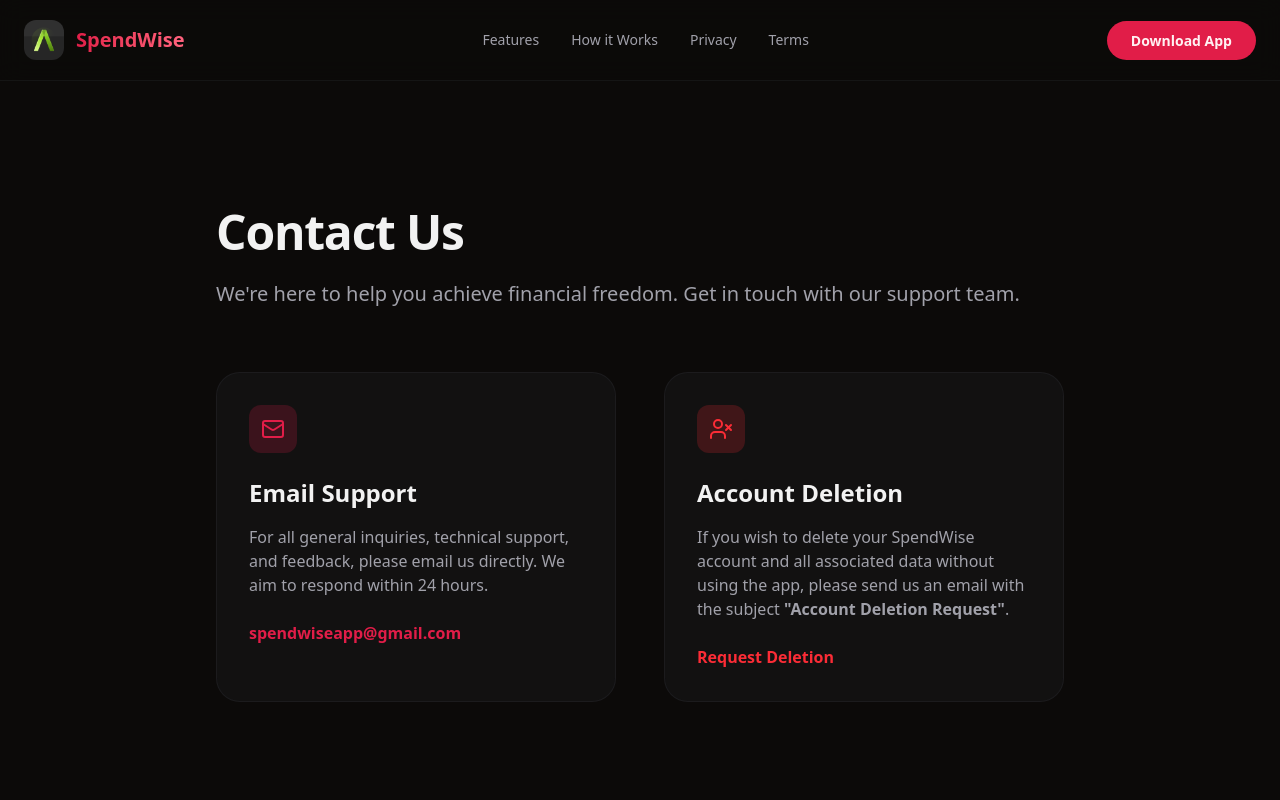
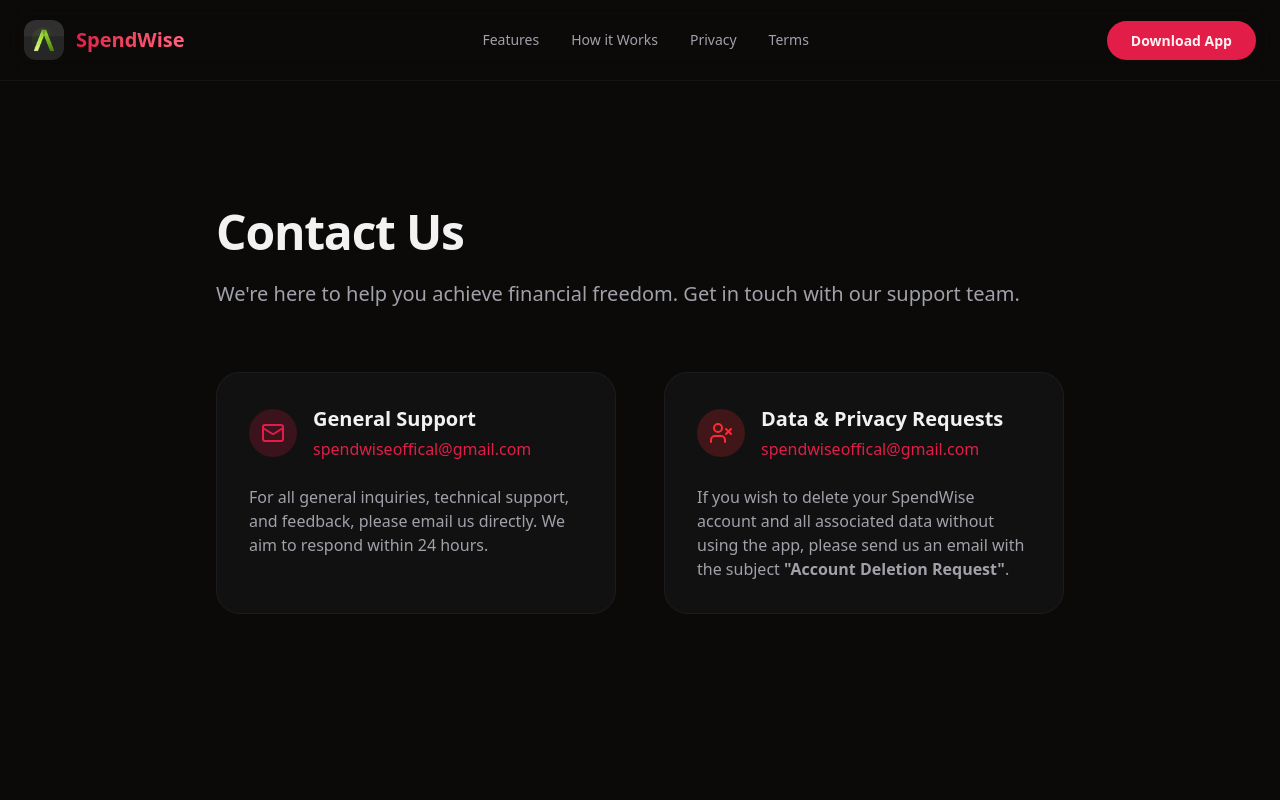
Before and after one commit to mearslanahmed/spendwise-web, a Next.js app: page /contact in a window 1280 px wide. Shown: the top 800 px of the page. Built offline with nearby package versions, Linux system fonts and the light colour scheme.

Commit message:
fix: Update official contact email across all pages

```diff
--- a/src/app/contact/page.tsx
+++ b/src/app/contact/page.tsx
@@ -18,35 +18,43 @@
 
       <div className="grid grid-cols-1 md:grid-cols-2 gap-12">
         <div className="bg-zinc-900/50 p-8 rounded-3xl border border-border/50 hover:border-primary/50 transition-colors group">
-          <div className="w-12 h-12 bg-primary/20 rounded-xl flex items-center justify-center mb-6">
-            <Mail className="text-primary" size={24} />
+          <div className="flex items-center gap-4 mb-6">
+            <div className="w-12 h-12 rounded-full bg-primary/20 flex items-center justify-center">
+              <Mail className="w-6 h-6 text-primary" />
+            </div>
+            <div>
+              <h2 className="text-xl font-bold text-foreground">General Support</h2>
+              <a
+                href="mailto:spendwiseoffical@gmail.com"
+                className="text-primary hover:underline block mt-1"
+              >
+                spendwiseoffical@gmail.com
+              </a>
+            </div>
           </div>
-          <h2 className="text-2xl font-bold mb-4">Email Support</h2>
-          <p className="text-muted-foreground mb-6">
+          <p className="text-muted-foreground">
             For all general inquiries, technical support, and feedback, please email us directly. We aim to respond within 24 hours.
           </p>
-          <a
-            href="mailto:spendwiseapp@gmail.com"
-            className="inline-flex items-center gap-2 text-primary font-semibold hover:underline"
-          >
-            spendwiseapp@gmail.com
-          </a>
         </div>
 
         <div className="bg-zinc-900/50 p-8 rounded-3xl border border-border/50 hover:border-red-500/50 transition-colors group">
-          <div className="w-12 h-12 bg-red-500/20 rounded-xl flex items-center justify-center mb-6">
-            <UserX className="text-red-500" size={24} />
+          <div className="flex items-center gap-4 mb-6">
+            <div className="w-12 h-12 rounded-full bg-red-500/20 flex items-center justify-center">
+              <UserX className="w-6 h-6 text-red-500" />
+            </div>
+            <div>
+              <h2 className="text-xl font-bold text-foreground">Data & Privacy Requests</h2>
+              <a
+                href="mailto:spendwiseoffical@gmail.com?subject=Account%20Deletion%20Request"
+                className="text-primary hover:underline block mt-1"
+              >
+                spendwiseoffical@gmail.com
+              </a>
+            </div>
           </div>
-          <h2 className="text-2xl font-bold mb-4">Account Deletion</h2>
-          <p className="text-muted-foreground mb-6">
+          <p className="text-muted-foreground">
             If you wish to delete your SpendWise account and all associated data without using the app, please send us an email with the subject <strong>"Account Deletion Request"</strong>.
           </p>
-          <a
-            href="mailto:spendwiseapp@gmail.com?subject=Account%20Deletion%20Request"
-            className="inline-flex items-center gap-2 text-red-500 font-semibold hover:underline"
-          >
-            Request Deletion
-          </a>
         </div>
       </div>
     </div>
--- a/src/app/privacy/page.tsx
+++ b/src/app/privacy/page.tsx
@@ -56,7 +56,7 @@
             We retain your personal data only for as long as necessary to fulfill the purposes outlined in this Privacy Policy. You have the absolute right to request the permanent deletion of your account and all associated data at any time.
           </p>
           <p className="mt-4">
-            <strong>How to delete your data:</strong> You can delete your account directly within the SpendWise app settings. Alternatively, you may submit an out-of-app deletion request by emailing us at <a href="mailto:spendwiseapp@gmail.com" className="text-primary hover:underline">spendwiseapp@gmail.com</a> with the subject &quot;Account Deletion Request&quot;. Upon verification, we will scrub all your personal and financial data from our active databases within 30 days.
+            <strong>How to delete your data:</strong> You can delete your account directly within the SpendWise app settings. Alternatively, you may submit an out-of-app deletion request by emailing us at <a href="mailto:spendwiseoffical@gmail.com" className="text-primary hover:underline">spendwiseoffical@gmail.com</a> with the subject &quot;Account Deletion Request&quot;. Upon verification, we will scrub all your personal and financial data from our active databases within 30 days.
           </p>
         </section>
 
@@ -84,7 +84,7 @@
             If you have any detailed questions about this Privacy Policy, the practices of this app, or data compliance requests, please contact our Data Protection Officer at:
           </p>
           <p className="mt-4 font-semibold">
-            Email: <a href="mailto:spendwiseapp@gmail.com" className="text-primary hover:underline">spendwiseapp@gmail.com</a>
+            Email: <a href="mailto:spendwiseoffical@gmail.com" className="text-primary hover:underline">spendwiseoffical@gmail.com</a>
           </p>
         </section>
       </div>
--- a/src/app/terms/page.tsx
+++ b/src/app/terms/page.tsx
@@ -81,7 +81,7 @@
             If you have any questions about these Terms, licensing, or trademark inquiries, please contact our legal department at:
           </p>
           <p className="mt-4 font-semibold">
-            Email: <a href="mailto:spendwiseapp@gmail.com" className="text-primary hover:underline">spendwiseapp@gmail.com</a>
+            Email: <a href="mailto:spendwiseoffical@gmail.com" className="text-primary hover:underline">spendwiseoffical@gmail.com</a>
           </p>
         </section>
       </div>
```
